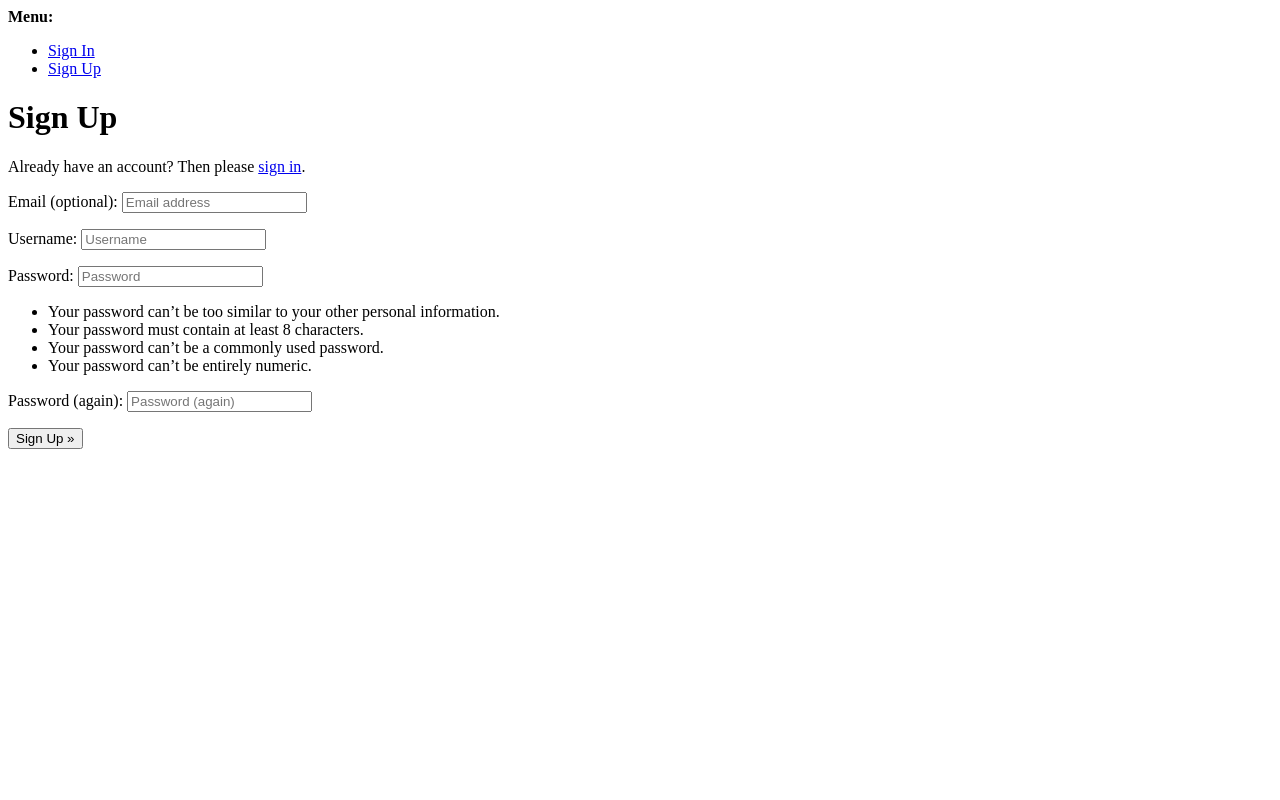
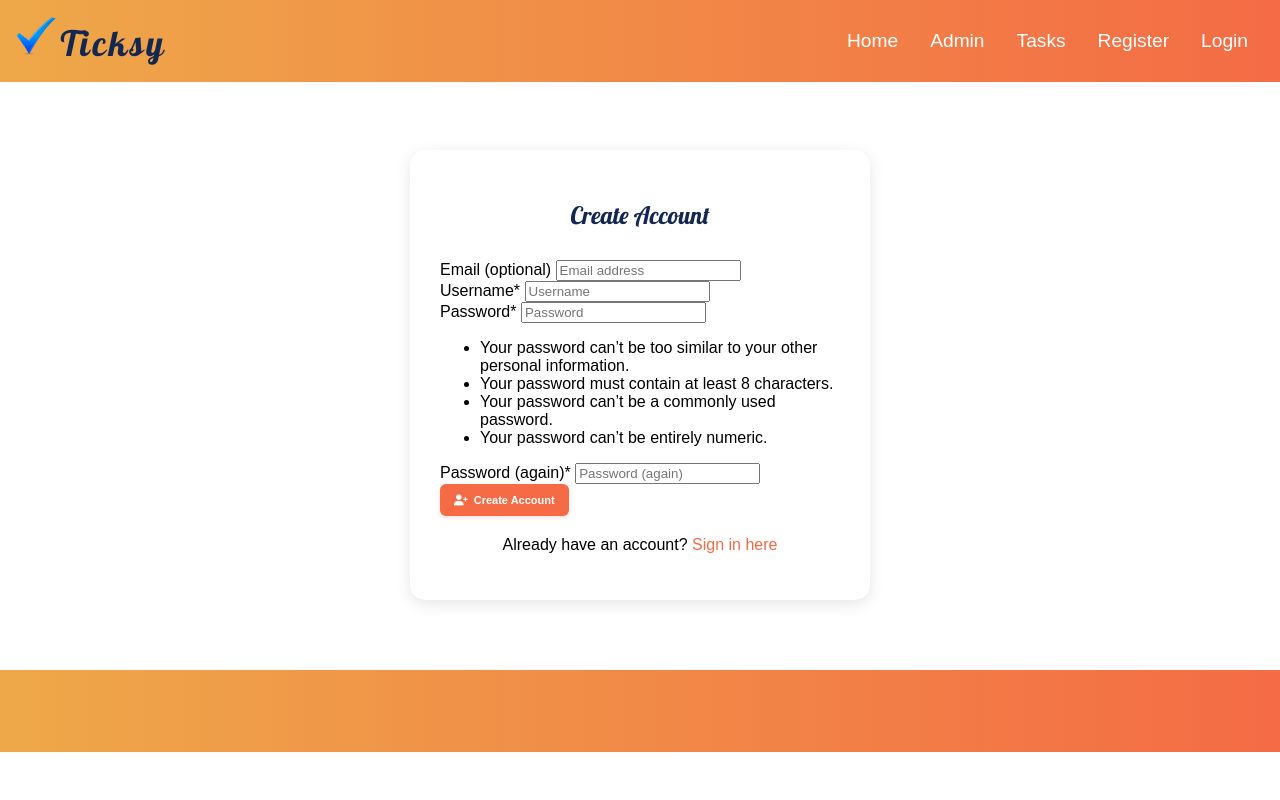
Before and after one commit to ByteNadeem/Ticksy, a Django app: page /accounts/signup/ in a window 1280 px wide. Run offline with Django 4.2, Linux system fonts and the light colour scheme; some libraries are stand-ins or nearby versions; some web fonts are replaced.

Commit message:
signup html, login and logout html updateda and inheritated the styles from bbase html

```diff
--- a/templates/account/signup.html
+++ b/templates/account/signup.html
@@ -1,21 +1,68 @@
-{% extends "account/base.html" %}
+{% extends "base.html" %}
+{% load crispy_forms_tags %}
 
-{% load i18n %}
-
-{% block head_title %}{% trans "Signup" %}{% endblock head_title %}
+{% block title %}Register - Ticksy ToDo{% endblock %}
 
 {% block content %}
-<h1>{% trans "Sign Up" %}</h1>
+<div class="auth-container">
+    <h2 class="lobster-regular">Create Account</h2>
 
-<p>{% blocktrans %}Already have an account? Then please <a href="{{ login_url }}">sign in</a>.{% endblocktrans %}</p>
+    {% if form.errors %}
+        <div class="alert alert-danger">
+            {{ form.errors }}
+        </div>
+    {% endif %}
 
-<form class="signup" id="signup_form" method="post" action="{% url 'account_signup' %}">
-  {% csrf_token %}
-  {{ form.as_p }}
-  {% if redirect_field_value %}
-  <input type="hidden" name="{{ redirect_field_name }}" value="{{ redirect_field_value }}" />
-  {% endif %}
-  <button type="submit">{% trans "Sign Up" %} &raquo;</button>
-</form>
+    <form method="post" action="{% url 'account_signup' %}">
+        {% csrf_token %}
+        {{ form|crispy }}
+        <button type="submit" class="btn-primary">
+            <i class="fas fa-user-plus"></i> Create Account
+        </button>
+    </form>
 
-{% endblock content %}
+    <p class="auth-links">
+        Already have an account? <a href="{% url 'account_login' %}">Sign in here</a>
+    </p>
+</div>
+
+<style>
+.auth-container {
+    max-width: 400px;
+    margin: 50px auto;
+    padding: 30px;
+    background: white;
+    border-radius: 15px;
+    box-shadow: 0 4px 15px rgba(0,0,0,0.1);
+}
+
+.auth-container h2 {
+    text-align: center;
+    color: #132750;
+    margin-bottom: 30px;
+}
+
+.auth-links {
+    text-align: center;
+    margin-top: 20px;
+}
+
+.auth-links a {
+    color: #f46b45;
+    text-decoration: none;
+}
+
+.auth-links a:hover {
+    text-decoration: underline;
+}
+
+.alert-danger {
+    background: #f8d7da;
+    color: #721c24;
+    padding: 10px;
+    border-radius: 5px;
+    margin-bottom: 20px;
+    border: 1px solid #f5c6cb;
+}
+</style>
+{% endblock %}
```
Also changed, not shown: templates/account/login.html (+51 -26 lines), templates/account/logout.html (+60 -21 lines).
